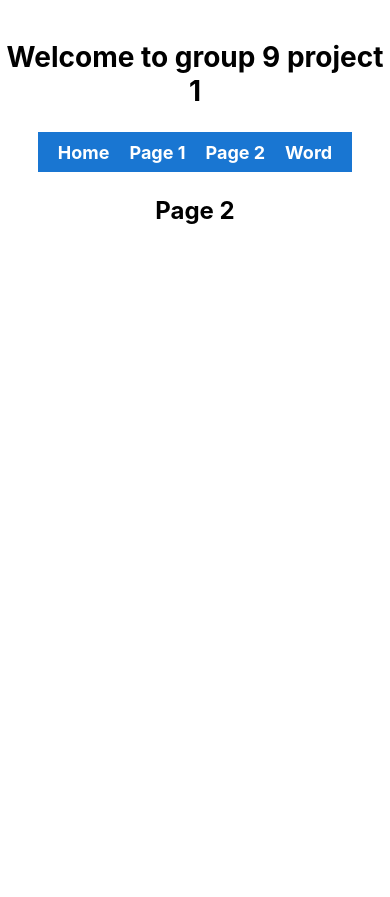
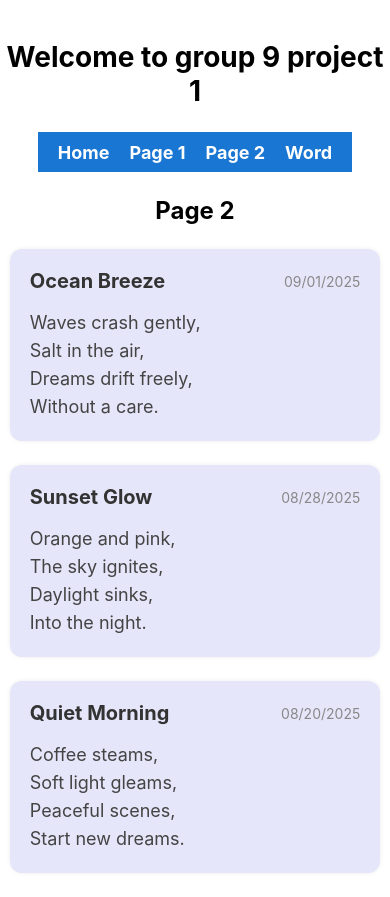
Before and after one commit to JesusG2022/Project-1-cst-438-react-native, a React Native app in the folder my-app/: screen /Page2 in a window 390 px wide. Before the commit the page ends 844 px from the top, so only its background shows below. Built offline with nearby package versions, Linux system fonts and the light colour scheme.

Commit message:
Added sample poems to page 2

```diff
--- a/my-app/pages/page2.tsx
+++ b/my-app/pages/page2.tsx
@@ -3,12 +3,42 @@ import { View, Text, StyleSheet } from 'react-native';
 import Navbar from '../components/Narbar';
 import Title from '../components/Title';
 
+//sample poems
+const posts = [
+  {
+    title: 'Ocean Breeze',
+    date: '09/01/2025',
+    content: 'Waves crash gently,\nSalt in the air,\nDreams drift freely,\nWithout a care.',
+  },
+  {
+    title: 'Sunset Glow',
+    date: '08/28/2025',
+    content: 'Orange and pink,\nThe sky ignites,\nDaylight sinks,\nInto the night.',
+  },
+  {
+    title: 'Quiet Morning',
+    date: '08/20/2025',
+    content: 'Coffee steams,\nSoft light gleams,\nPeaceful scenes,\nStart new dreams.',
+  },
+];
 const Page2 = () => {
   return (
     <View style={styles.container}>
       <Title />
       <Navbar />
       <Text style={styles.pageTitle}>Page 2</Text>
+      <View style={styles.break} />
+      <View style={styles.postsContainer}>
+        {posts.map((post, idx) => (
+          <View key={idx} style={styles.postBox}>
+            <View style={styles.postHeader}>
+              <Text style={styles.postTitle}>{post.title}</Text>
+              <Text style={styles.postDate}>{post.date}</Text>
+            </View>
+            <Text style={styles.postContent}>{post.content}</Text>
+          </View>
+        ))}
+      </View>
     </View>
   );
 };
@@ -26,6 +56,46 @@ const styles = StyleSheet.create({
     marginTop: 24,
     textAlign: 'center',
   },
+  break: {
+    height: 24,
+  },
+  postsContainer: {
+    width: '95%',
+    alignItems: 'center',
+  },
+  postBox: {
+    width: '100%',
+    minHeight: 180,
+    backgroundColor: '#e6e6fa',
+    borderRadius: 12,
+    padding: 20,
+    marginBottom: 24,
+    shadowColor: '#000',
+    shadowOpacity: 0.08,
+    shadowRadius: 4,
+    elevation: 3,
+    justifyContent: 'flex-start',
+  },
+  postHeader: {
+    flexDirection: 'row',
+    justifyContent: 'space-between',
+    alignItems: 'center',
+    marginBottom: 16,
+  },
+  postTitle: {
+    fontSize: 20,
+    fontWeight: 'bold',
+    color: '#333',
+    },
+  postDate: {
+    fontSize: 14,
+    color: '#888',
+  },
+  postContent: {
+    fontSize: 18,
+    color: '#444',
+    lineHeight: 28,
+  },
 });
 
 export default Page2;
```
